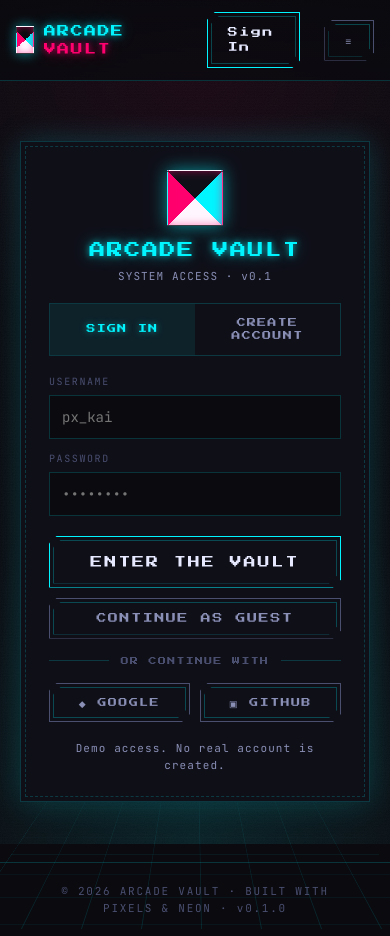
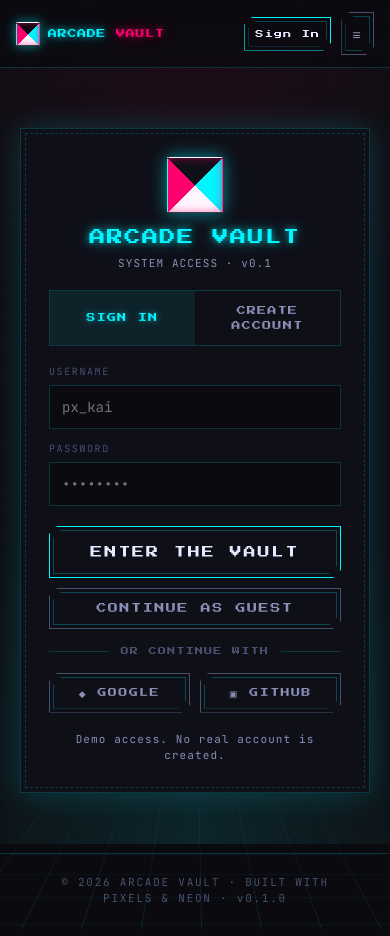
Before and after one commit to jganchozo/arcade-vault-alt, a Next.js app: page /auth in a window 390 px wide. Built offline with nearby package versions, Linux system fonts and the light colour scheme.

Commit message:
step-twenty-one: refine responsive layouts focus loops and storage regression checks

```diff
--- a/app/components/score-dialog.tsx
+++ b/app/components/score-dialog.tsx
@@ -6,6 +6,7 @@
 import { normalizeName } from "../lib/demo-storage";
 import { PREVIEW_SCORE } from "./player-hud";
 import { useDemo } from "./demo-provider";
+import { trapDialogFocus } from "../lib/dialog-focus";
 
 type Props = { gameId: string; name: string; onDismiss: () => void; onReplay: () => void };
 
@@ -28,10 +29,11 @@
   useEffect(() => {
     const element = dialog.current;
     element?.showModal();
+    element?.querySelector<HTMLInputElement>("#score-name")?.focus();
     return () => element?.close();
   }, []);
   return (
-    <dialog ref={dialog} className="modal-bd" aria-labelledby="score-dialog-title" onClose={onDismiss}>
+    <dialog ref={dialog} className="modal-bd" aria-labelledby="score-dialog-title" onClose={onDismiss} onKeyDown={trapDialogFocus}>
       <div className="modal">
         <button className="modal-close" onClick={onDismiss} aria-label="Close score dialog">×</button>
         <h2 id="score-dialog-title">SESSION OVER</h2>
--- a/app/components/site-nav.tsx
+++ b/app/components/site-nav.tsx
@@ -4,6 +4,7 @@
 import { usePathname } from "next/navigation";
 import { useRef, useState } from "react";
 import { useDemo } from "./demo-provider";
+import { trapDialogFocus } from "../lib/dialog-focus";
 
 export function SiteNav() {
   const pathname = usePathname();
@@ -31,7 +32,7 @@
       <button className="btn ghost hamburger" aria-label="Open menu" aria-haspopup="dialog" aria-expanded={open}
         onClick={() => { menu.current?.showModal(); setOpen(true); }}>≡</button>
     </nav>
-    <dialog ref={menu} className="av-mobile-dialog" aria-labelledby="mobile-menu-title" onClose={() => setOpen(false)}
+    <dialog ref={menu} className="av-mobile-dialog" aria-labelledby="mobile-menu-title" onClose={() => setOpen(false)} onKeyDown={trapDialogFocus}
       onClick={(event) => { if (event.target === event.currentTarget) closeMenu(); }}>
       <div className="av-mobile-panel open">
         <div className="mobile-menu-heading">
--- a/app/globals.css
+++ b/app/globals.css
@@ -1112,6 +1112,56 @@
   .mobile-menu-heading { display: flex; align-items: center; justify-content: space-between; margin-bottom: 16px; }
   .mobile-menu-heading h2 { font-size: 11px; }
   .mobile-menu-credits { margin-top: auto; font-size: 9px; color: var(--ink-faint); }
+
+  .av-nav .logo-text { white-space: nowrap; }
+  .storage-notice { margin: 0; padding: 12px 20px; border-bottom: 1px solid var(--yellow); color: var(--yellow); font-size: 12px; }
+  .av-search input, .modal .input-row input { min-width: 0; }
+  .av-mobile-panel { overflow-y: auto; }
+  .game-card-link:focus-visible { outline-offset: 6px; }
+  .modal h2 { font-weight: 400; }
+  /* The reference uses background-image with shorthand positions; use background so the art renders. */
+  .cover-snake::after {
+    background:
+      radial-gradient(circle at 70% 50%, var(--magenta) 0 6px, transparent 7px),
+      linear-gradient(90deg, var(--green) 0 40px, transparent 40px) 20% 50% / 200px 12px no-repeat,
+      linear-gradient(90deg, var(--green) 0 12px, transparent 12px) calc(20% + 40px) calc(50% - 12px) / 12px 12px no-repeat,
+      linear-gradient(90deg, var(--green) 0 12px, transparent 12px) calc(20% + 28px) calc(50% - 12px) / 12px 12px no-repeat;
+  }
+
+  @media (max-width: 840px) {
+    .av-nav { gap: 10px; }
+    .av-nav .logo { gap: 8px; flex-shrink: 0; }
+    .av-nav .logo-mark { width: 24px; height: 24px; flex-shrink: 0; }
+    .av-nav .logo-text { font-size: 9px; letter-spacing: 0.08em; }
+    .av-nav .auth-btn { margin-left: 0; padding: 10px; font-size: 8px; white-space: nowrap; }
+    .av-nav .hamburger { padding: 10px; font-size: 14px; }
+    .av-nav .spacer { min-width: 0; }
+  }
+  @media (max-width: 720px) {
+    .hall-table .th, .hall-table .tr { grid-template-columns: 36px minmax(0, 1fr) 80px 78px; gap: 8px; padding: 10px; }
+    .hall-table .th { font-size: 8px; letter-spacing: 0.08em; }
+    .hall-table .tr .sc { font-size: 10px; }
+    .hall-table .pl { overflow-wrap: anywhere; }
+    .hall-table .tr.you { padding-left: 7px; }
+    .hall-table .tr.you-label { grid-template-columns: 1fr; }
+    .stat-strip > div { min-width: 0; padding: 12px 8px; }
+    .stat-strip .v { font-size: 12px; }
+    .stat-strip .v[aria-label] { font-size: 10px; }
+    .crt { padding: 18px; }
+    .crt-bottom { flex-wrap: wrap; gap: 12px; font-size: 7px; line-height: 1.7; }
+    .auth-tabs button { line-height: 1.7; }
+  }
+  @media (max-width: 600px) {
+    .modal { padding: 28px 20px; }
+    .modal h2 { font-size: 16px; }
+    .modal .input-row { flex-direction: column; }
+    .modal .input-row input { flex: auto; width: 100%; }
+    .modal .input-row .btn { width: 100%; }
+    .preview-pause p { padding: 0 16px; line-height: 1.7; }
+    .hud-stats { gap: 16px; }
+    .hud-actions { flex-wrap: wrap; }
+    .hud-actions .btn { padding: 12px 14px; }
+  }
 }
 
 @media (prefers-reduced-motion: reduce) {
--- /dev/null
+++ b/app/lib/dialog-focus.ts
@@ -0,0 +1,18 @@
+import type { KeyboardEvent } from "react";
+
+export function trapDialogFocus(event: KeyboardEvent<HTMLDialogElement>) {
+  if (event.key !== "Tab") return;
+  const elements = [...event.currentTarget.querySelectorAll<HTMLElement>(
+    'button:not([disabled]), a[href], input:not([disabled]), select, textarea, [tabindex]:not([tabindex="-1"])',
+  )].filter((element) => element.tabIndex >= 0 && element.getClientRects().length > 0);
+  const first = elements[0];
+  const last = elements[elements.length - 1];
+  if (!first || !last) { event.preventDefault(); return; }
+  if (event.shiftKey && (document.activeElement === first || document.activeElement === event.currentTarget)) {
+    event.preventDefault();
+    last.focus();
+  } else if (!event.shiftKey && (document.activeElement === last || document.activeElement === event.currentTarget)) {
+    event.preventDefault();
+    first.focus();
+  }
+}
--- a/package.json
+++ b/package.json
@@ -6,7 +6,8 @@
     "dev": "next dev",
     "build": "next build",
     "start": "next start",
-    "lint": "eslint"
+    "lint": "eslint",
+    "test": "node --test tests/*.test.mjs"
   },
   "dependencies": {
     "next": "16.4.3",
```
Also changed, not shown: 1 other file (tests, documents, lock files or other folders).
